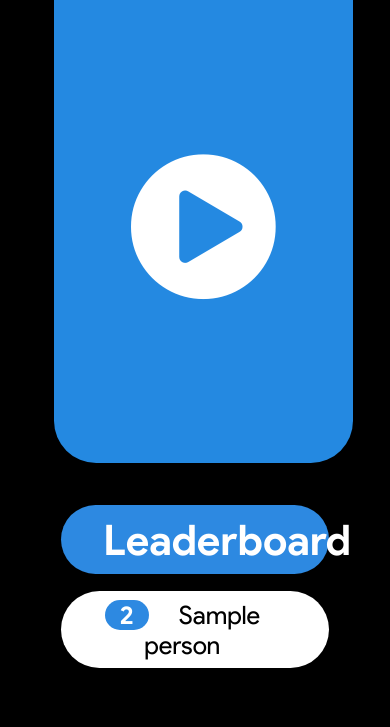
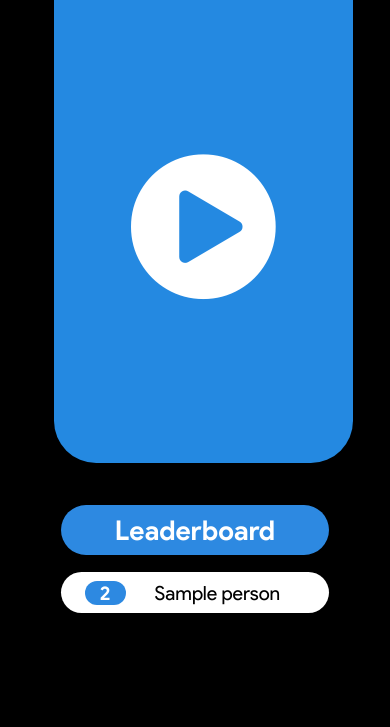
Before and after one commit to bansalaarav/Flow, a Flask app: template templates/quizzes.html in a window 390 px wide. Shown: the part 272-999 px from the top of the page. After the commit the page ends 885 px from the top, so only its background shows below. Run offline with Flask 2, Linux system fonts and the light colour scheme; the template is opened without the code that fills it: most values are stand-ins (such as "Sample title", 1, 10 or a date in 2020); some libraries are stand-ins or nearby versions.

Commit message:
fixed errors in the quiz landing page

```diff
--- a/templates/quizzes.html
+++ b/templates/quizzes.html
@@ -2,6 +2,7 @@
 <html lang="en" dir="ltr">
     <head>
         <link rel="icon" href="{{url_for('static', filename='flow_logo.png')}}" type="image/icon type">
+        <meta name="viewport" content="width=device-width,initial-scale=1">
         <meta charset="utf-8">
         <title>QuizMe! by FLOW</title>
         <link rel="stylesheet" href="https://maxcdn.bootstrapcdn.com/font-awesome/4.4.0/css/font-awesome.min.css">
@@ -265,6 +266,8 @@
 
 
              @media (max-width: 1000px) {
+                 #tit {font-size: 7vw;}
+                 .leaderboard li {font-size: 5vw;}
                  body {margin-left: 3%; margin-right: 3%;}
                 .main-flex {flex-direction: column;}
                 .quizme {margin-bottom: 5vh; width: 100%;}
```
